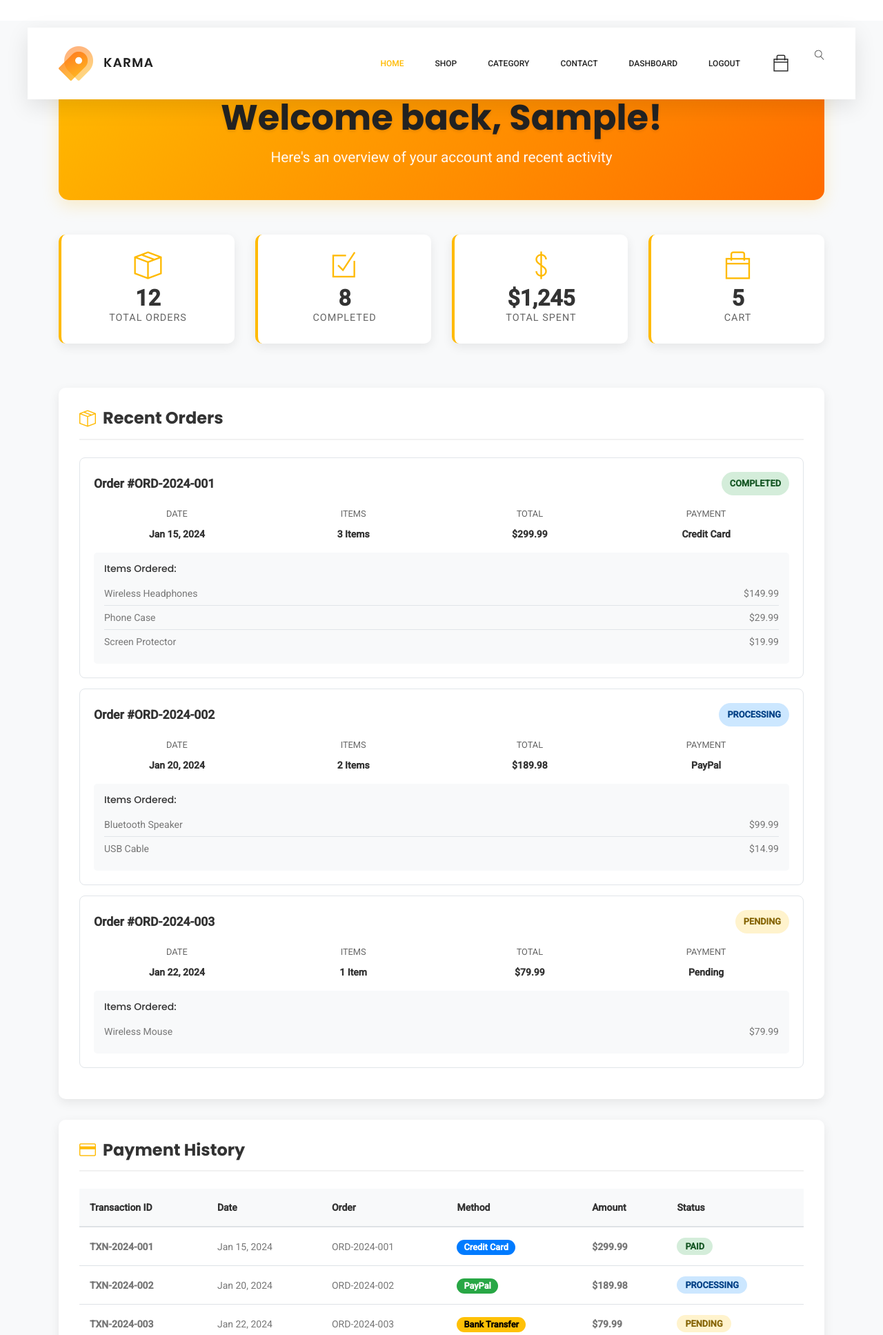
After one commit to ben199712/vintageecom, a Django app: page /accounts/dashboard/ in a window 1280 px wide. The commit adds this page. Shown: the top 1935 px of the page at 69% size. Run offline with Django 5.2, Linux system fonts and the light colour scheme; the visitor is signed in with stand-in values (Sample User, id 1); data that the repository does not hold is empty; some libraries are stand-ins or nearby versions.

Commit message:
dashboard design

```diff
--- a/accounts/urls.py
+++ b/accounts/urls.py
@@ -5,4 +5,5 @@ urlpatterns = [
     path('register/', views.register, name='register'),
     path('login/', views.login, name='login'),
     path('logout/', views.logout, name='logout'),
+    path('dashboard/', views.dashboard, name='dashboard'),
 ]
--- a/accounts/views.py
+++ b/accounts/views.py
@@ -73,3 +73,8 @@ def logout(request):
     auth_logout(request)
     messages.success(request, 'You have been logged out successfully!')
     return redirect('login')
+
+
+@login_required(login_url='login')
+def dashboard(request):
+    return render(request, 'accounts/dashboard.html')
--- a/ecomsite/settings.py
+++ b/ecomsite/settings.py
@@ -31,7 +31,6 @@ ALLOWED_HOSTS = []
 # Application definition
 
 INSTALLED_APPS = [
-    'jazzmin',
     'django.contrib.admin',
     'django.contrib.auth',
     'django.contrib.contenttypes',
--- /dev/null
+++ b/templates/accounts/dashboard.html
@@ -0,0 +1,583 @@
+{% extends "base.html" %}
+{% load static %}
+
+{% block content %}
+<!-- Dashboard Styling -->
+<style>
+.dashboard-container {
+    background: #f8f9fa;
+    min-height: 100vh;
+    padding: 60px 0;
+    margin-top: 30px;
+}
+
+.dashboard-header {
+    background: linear-gradient(135deg, #ffba00, #ff6c00);
+    color: white;
+    padding: 50px 0;
+    margin-bottom: 50px;
+    border-radius: 15px;
+    text-align: center;
+    box-shadow: 0 8px 25px rgba(255, 186, 0, 0.2);
+}
+
+.dashboard-header h1 {
+    font-size: 3.2rem;
+    font-weight: 700;
+    margin-bottom: 15px;
+    text-shadow: 0 2px 4px rgba(0,0,0,0.1);
+}
+
+.dashboard-header p {
+    font-size: 1.3rem;
+    opacity: 0.95;
+    margin: 0;
+    font-weight: 400;
+}
+
+.dashboard-stats {
+    margin-bottom: 40px;
+}
+
+.stat-card {
+    background: white;
+    border-radius: 10px;
+    padding: 25px;
+    text-align: center;
+    box-shadow: 0 5px 15px rgba(0,0,0,0.08);
+    transition: transform 0.3s ease;
+    border-left: 4px solid #ffba00;
+}
+
+.stat-card:hover {
+    transform: translateY(-5px);
+}
+
+.stat-card .stat-icon {
+    font-size: 2.5rem;
+    color: #ffba00;
+    margin-bottom: 15px;
+}
+
+.stat-card .stat-number {
+    font-size: 2rem;
+    font-weight: 700;
+    color: #333;
+    margin-bottom: 5px;
+}
+
+.stat-card .stat-label {
+    color: #666;
+    font-size: 0.9rem;
+    text-transform: uppercase;
+    letter-spacing: 1px;
+}
+
+.dashboard-section {
+    background: white;
+    border-radius: 10px;
+    padding: 30px;
+    margin-bottom: 30px;
+    box-shadow: 0 5px 15px rgba(0,0,0,0.08);
+}
+
+.section-header {
+    display: flex;
+    align-items: center;
+    justify-content: between;
+    margin-bottom: 25px;
+    padding-bottom: 15px;
+    border-bottom: 2px solid #f1f1f1;
+}
+
+.section-title {
+    font-size: 1.5rem;
+    font-weight: 600;
+    color: #333;
+    margin: 0;
+    display: flex;
+    align-items: center;
+    gap: 10px;
+}
+
+.section-title i {
+    color: #ffba00;
+}
+
+.order-card {
+    border: 1px solid #e1e5e9;
+    border-radius: 8px;
+    padding: 20px;
+    margin-bottom: 15px;
+    transition: all 0.3s ease;
+}
+
+.order-card:hover {
+    border-color: #ffba00;
+    box-shadow: 0 3px 10px rgba(255, 186, 0, 0.1);
+}
+
+.order-header {
+    display: flex;
+    justify-content: space-between;
+    align-items: center;
+    margin-bottom: 15px;
+}
+
+.order-number {
+    font-weight: 600;
+    color: #333;
+    font-size: 1.1rem;
+}
+
+.order-status {
+    padding: 5px 12px;
+    border-radius: 20px;
+    font-size: 0.8rem;
+    font-weight: 600;
+    text-transform: uppercase;
+}
+
+.status-completed {
+    background: #d4edda;
+    color: #155724;
+}
+
+.status-pending {
+    background: #fff3cd;
+    color: #856404;
+}
+
+.status-processing {
+    background: #cce7ff;
+    color: #004085;
+}
+
+.status-cancelled {
+    background: #f8d7da;
+    color: #721c24;
+}
+
+.order-details {
+    display: grid;
+    grid-template-columns: repeat(auto-fit, minmax(150px, 1fr));
+    gap: 15px;
+    margin-bottom: 15px;
+}
+
+.order-detail {
+    text-align: center;
+}
+
+.order-detail-label {
+    font-size: 0.8rem;
+    color: #666;
+    text-transform: uppercase;
+    margin-bottom: 5px;
+}
+
+.order-detail-value {
+    font-weight: 600;
+    color: #333;
+}
+
+.order-items {
+    background: #f8f9fa;
+    border-radius: 5px;
+    padding: 15px;
+    margin-top: 15px;
+}
+
+.order-items h6 {
+    margin-bottom: 10px;
+    color: #333;
+}
+
+.item-list {
+    list-style: none;
+    padding: 0;
+    margin: 0;
+}
+
+.item-list li {
+    padding: 5px 0;
+    border-bottom: 1px solid #e1e5e9;
+    display: flex;
+    justify-content: space-between;
+}
+
+.item-list li:last-child {
+    border-bottom: none;
+}
+
+.btn-primary-custom {
+    background: linear-gradient(135deg, #ffba00, #ff6c00);
+    border: none;
+    color: white;
+    padding: 15px 20px;
+    border-radius: 8px;
+    text-decoration: none;
+    display: inline-block;
+    transition: all 0.3s ease;
+    text-align: center;
+}
+
+.btn-primary-custom:hover {
+    transform: translateY(-2px);
+    box-shadow: 0 5px 15px rgba(255, 186, 0, 0.3);
+    color: white;
+    text-decoration: none;
+}
+
+.btn-primary-custom i {
+    font-size: 1.5rem;
+    margin-bottom: 5px;
+}
+
+.table {
+    margin-bottom: 0;
+}
+
+.table th {
+    border-top: none;
+    font-weight: 600;
+    color: #333;
+    padding: 15px;
+}
+
+.table td {
+    padding: 15px;
+    vertical-align: middle;
+}
+
+.badge {
+    padding: 5px 10px;
+    border-radius: 15px;
+    font-size: 0.8rem;
+}
+
+@media (max-width: 768px) {
+    .dashboard-container {
+        padding: 40px 0;
+        margin-top: 20px;
+    }
+
+    .dashboard-header {
+        padding: 40px 20px;
+        margin-bottom: 40px;
+        border-radius: 12px;
+    }
+
+    .dashboard-header h1 {
+        font-size: 2.5rem;
+    }
+
+    .dashboard-header p {
+        font-size: 1.1rem;
+    }
+
+    .order-header {
+        flex-direction: column;
+        align-items: flex-start;
+        gap: 10px;
+    }
+
+    .order-details {
+        grid-template-columns: 1fr 1fr;
+    }
+
+    .btn-primary-custom {
+        padding: 12px 15px;
+        margin-bottom: 10px;
+    }
+
+    .table-responsive {
+        font-size: 0.9rem;
+    }
+}
+
+@media (max-width: 480px) {
+    .dashboard-header h1 {
+        font-size: 2rem;
+    }
+
+    .dashboard-header p {
+        font-size: 1rem;
+    }
+}
+</style>
+
+<!-- Dashboard Content -->
+<div class="dashboard-container">
+    <div class="container">
+        <!-- Dashboard Header -->
+        <div class="dashboard-header">
+            <h1>Welcome back, {{ user.first_name|default:user.username }}!</h1>
+            <p>Here's an overview of your account and recent activity</p>
+        </div>
+
+        <!-- Dashboard Stats -->
+        <div class="dashboard-stats">
+            <div class="row">
+                <div class="col-md-3 col-sm-6 mb-4">
+                    <div class="stat-card">
+                        <div class="stat-icon">
+                            <i class="ti-package"></i>
+                        </div>
+                        <div class="stat-number">12</div>
+                        <div class="stat-label">Total Orders</div>
+                    </div>
+                </div>
+                <div class="col-md-3 col-sm-6 mb-4">
+                    <div class="stat-card">
+                        <div class="stat-icon">
+                            <i class="ti-check-box"></i>
+                        </div>
+                        <div class="stat-number">8</div>
+                        <div class="stat-label">Completed</div>
+                    </div>
+                </div>
+                <div class="col-md-3 col-sm-6 mb-4">
+                    <div class="stat-card">
+                        <div class="stat-icon">
+                            <i class="ti-money"></i>
+                        </div>
+                        <div class="stat-number">$1,245</div>
+                        <div class="stat-label">Total Spent</div>
+                    </div>
+                </div>
+                <div class="col-md-3 col-sm-6 mb-4">
+                    <div class="stat-card">
+                        <div class="stat-icon">
+                            <i class="ti-bag"></i>
+                        </div>
+                        <div class="stat-number">5</div>
+                        <div class="stat-label">Cart</div>
+                    </div>
+                </div>
+            </div>
+        </div>
+
+        <!-- Recent Orders Section -->
+        <div class="dashboard-section">
+            <div class="section-header">
+                <h2 class="section-title">
+                    <i class="ti-package"></i>
+                    Recent Orders
+                </h2>
+            </div>
+
+            <!-- Sample Order 1 -->
+            <div class="order-card">
+                <div class="order-header">
+                    <div class="order-number">Order #ORD-2024-001</div>
+                    <div class="order-status status-completed">Completed</div>
+                </div>
+                <div class="order-details">
+                    <div class="order-detail">
+                        <div class="order-detail-label">Date</div>
+                        <div class="order-detail-value">Jan 15, 2024</div>
+                    </div>
+                    <div class="order-detail">
+                        <div class="order-detail-label">Items</div>
+                        <div class="order-detail-value">3 Items</div>
+                    </div>
+                    <div class="order-detail">
+                        <div class="order-detail-label">Total</div>
+                        <div class="order-detail-value">$299.99</div>
+                    </div>
+                    <div class="order-detail">
+                        <div class="order-detail-label">Payment</div>
+                        <div class="order-detail-value">Credit Card</div>
+                    </div>
+                </div>
+                <div class="order-items">
+                    <h6>Items Ordered:</h6>
+                    <ul class="item-list">
+                        <li>
+                            <span>Wireless Headphones</span>
+                            <span>$149.99</span>
+                        </li>
+                        <li>
+                            <span>Phone Case</span>
+                            <span>$29.99</span>
+                        </li>
+                        <li>
+                            <span>Screen Protector</span>
+                            <span>$19.99</span>
+                        </li>
+                    </ul>
+                </div>
+            </div>
+
+            <!-- Sample Order 2 -->
+            <div class="order-card">
+                <div class="order-header">
+                    <div class="order-number">Order #ORD-2024-002</div>
+                    <div class="order-status status-processing">Processing</div>
+                </div>
+                <div class="order-details">
+                    <div class="order-detail">
+                        <div class="order-detail-label">Date</div>
+                        <div class="order-detail-value">Jan 20, 2024</div>
+                    </div>
+                    <div class="order-detail">
+                        <div class="order-detail-label">Items</div>
+                        <div class="order-detail-value">2 Items</div>
+                    </div>
+                    <div class="order-detail">
+                        <div class="order-detail-label">Total</div>
+                        <div class="order-detail-value">$189.98</div>
+                    </div>
+                    <div class="order-detail">
+                        <div class="order-detail-label">Payment</div>
+                        <div class="order-detail-value">PayPal</div>
+                    </div>
+                </div>
+                <div class="order-items">
+                    <h6>Items Ordered:</h6>
+                    <ul class="item-list">
+                        <li>
+                            <span>Bluetooth Speaker</span>
+                            <span>$99.99</span>
+                        </li>
+                        <li>
+                            <span>USB Cable</span>
+                            <span>$14.99</span>
+                        </li>
+                    </ul>
+                </div>
+            </div>
+
+            <!-- Sample Order 3 -->
+            <div class="order-card">
+                <div class="order-header">
+                    <div class="order-number">Order #ORD-2024-003</div>
+                    <div class="order-status status-pending">Pending</div>
+                </div>
+                <div class="order-details">
+                    <div class="order-detail">
+                        <div class="order-detail-label">Date</div>
+                        <div class="order-detail-value">Jan 22, 2024</div>
+                    </div>
+                    <div class="order-detail">
+                        <div class="order-detail-label">Items</div>
+                        <div class="order-detail-value">1 Item</div>
+                    </div>
+                    <div class="order-detail">
+                        <div class="order-detail-label">Total</div>
+                        <div class="order-detail-value">$79.99</div>
+                    </div>
+                    <div class="order-detail">
+                        <div class="order-detail-label">Payment</div>
+                        <div class="order-detail-value">Pending</div>
+                    </div>
+                </div>
+                <div class="order-items">
+                    <h6>Items Ordered:</h6>
+                    <ul class="item-list">
+                        <li>
+                            <span>Wireless Mouse</span>
+                            <span>$79.99</span>
+                        </li>
+                    </ul>
+                </div>
+            </div>
+        </div>
+
+        <!-- Payment History Section -->
+        <div class="dashboard-section">
+            <div class="section-header">
+                <h2 class="section-title">
+                    <i class="ti-credit-card"></i>
+                    Payment History
+                </h2>
+            </div>
+
+            <div class="table-responsive">
+                <table class="table table-hover">
+                    <thead style="background: #f8f9fa;">
+                        <tr>
+                            <th>Transaction ID</th>
+                            <th>Date</th>
+                            <th>Order</th>
+                            <th>Method</th>
+                            <th>Amount</th>
+                            <th>Status</th>
+                        </tr>
+                    </thead>
+                    <tbody>
+                        <tr>
+                            <td><strong>TXN-2024-001</strong></td>
+                            <td>Jan 15, 2024</td>
+                            <td>ORD-2024-001</td>
+                            <td>
+                                <span class="badge" style="background: #007bff; color: white;">Credit Card</span>
+                            </td>
+                            <td><strong>$299.99</strong></td>
+                            <td>
+                                <span class="order-status status-completed">Paid</span>
+                            </td>
+                        </tr>
+                        <tr>
+                            <td><strong>TXN-2024-002</strong></td>
+                            <td>Jan 20, 2024</td>
+                            <td>ORD-2024-002</td>
+                            <td>
+                                <span class="badge" style="background: #28a745; color: white;">PayPal</span>
+                            </td>
+                            <td><strong>$189.98</strong></td>
+                            <td>
+                                <span class="order-status status-processing">Processing</span>
+                            </td>
+                        </tr>
+                        <tr>
+                            <td><strong>TXN-2024-003</strong></td>
+                            <td>Jan 22, 2024</td>
+                            <td>ORD-2024-003</td>
+                            <td>
+                                <span class="badge" style="background: #ffc107; color: black;">Bank Transfer</span>
+                            </td>
+                            <td><strong>$79.99</strong></td>
+                            <td>
+                                <span class="order-status status-pending">Pending</span>
+                            </td>
+                        </tr>
+                    </tbody>
+                </table>
+            </div>
+        </div>
+
+        <!-- Quick Actions -->
+        <div class="dashboard-section">
+            <div class="section-header">
+                <h2 class="section-title">
+                    <i class="ti-settings"></i>
+                    Quick Actions
+                </h2>
+            </div>
+            <div class="row">
+                <div class="col-md-4 col-sm-6 mb-3">
+                    <a href="{% url 'store' %}" class="btn-primary-custom d-block text-center">
+                        <i class="ti-shopping-cart"></i><br>
+                        Continue Shopping
+                    </a>
+                </div>
+                <div class="col-md-4 col-sm-6 mb-3">
+                    <a href="#" class="btn-primary-custom d-block text-center">
+                        <i class="ti-user"></i><br>
+                        Edit Profile
+                    </a>
+                </div>
+                <div class="col-md-4 col-sm-6 mb-3">
+                    <a href="#" class="btn-primary-custom d-block text-center">
+                        <i class="ti-headphone-alt"></i><br>
+                        Support
+                    </a>
+                </div>
+            </div>
+        </div>
+    </div>
+</div>
+
+{% endblock content %}
--- a/templates/base.html
+++ b/templates/base.html
@@ -278,7 +278,7 @@
 							</li>
 							<li class="nav-item"><a class="nav-link" href="contact.html">Contact</a></li>
 							{% if user.is_authenticated %}
-							<li class="nav-item"><a class="nav-link" href="#">Dashboard</a></li>
+							<li class="nav-item"><a class="nav-link" href="{% url "dashboard" %}">Dashboard</a></li>
 							<li class="nav-item"><a class="nav-link" href="{% url "logout" %}">Logout</a></li>
 							{% else %}
 							<li class="nav-item"><a class="nav-link" href="{% url "login" %}">Login</a></li>
```
